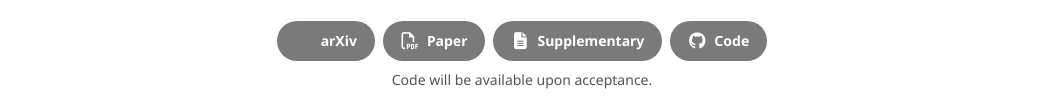
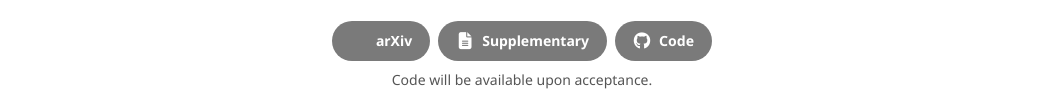
Before and after one commit to riku359/recon-aware-pick-page, a plain HTML site: page index.html in a window 1280 px wide. Shown: the part 354-465 px from the top of the page, without its empty margins (118-1161 px from the left). Drawn offline with Linux system fonts and the light colour scheme; some icons are missing; a web font is replaced by a local one.

Commit message:
Remove Paper button from project links
Co-Authored-By: Claude Opus 5 (1M context) <noreply@anthropic.com>
Claude-Session: https://claude.ai/code/session_014tuUxp4wRSeTPDyj4x6GgP

```diff
--- a/index.html
+++ b/index.html
@@ -40,10 +40,6 @@
             <a class="button dummy" href="#" target="_blank" rel="noopener">
               <span class="icon"><i class="ai ai-arxiv"></i></span>
               <span>arXiv</span>
-            </a>
-            <a class="button dummy" href="#" target="_blank" rel="noopener">
-              <span class="icon"><i class="fa-regular fa-file-pdf"></i></span>
-              <span>Paper</span>
             </a>
             <a class="button dummy" href="#" target="_blank" rel="noopener">
               <span class="icon"><i class="fa-solid fa-file-lines"></i></span>
```
